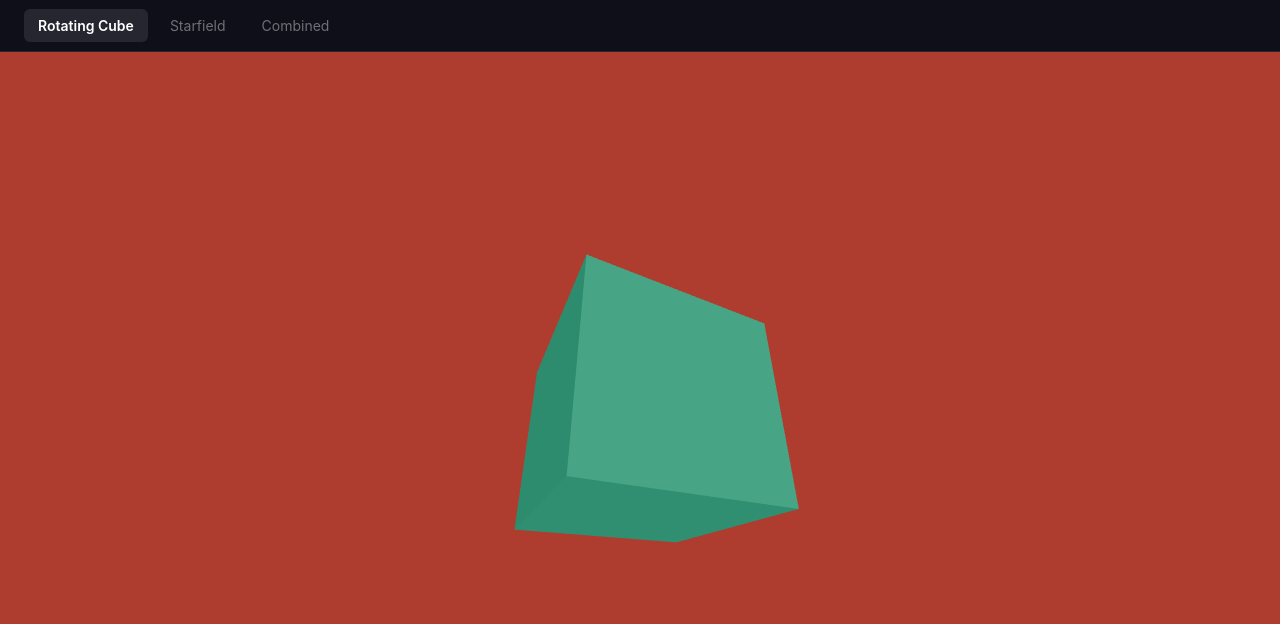
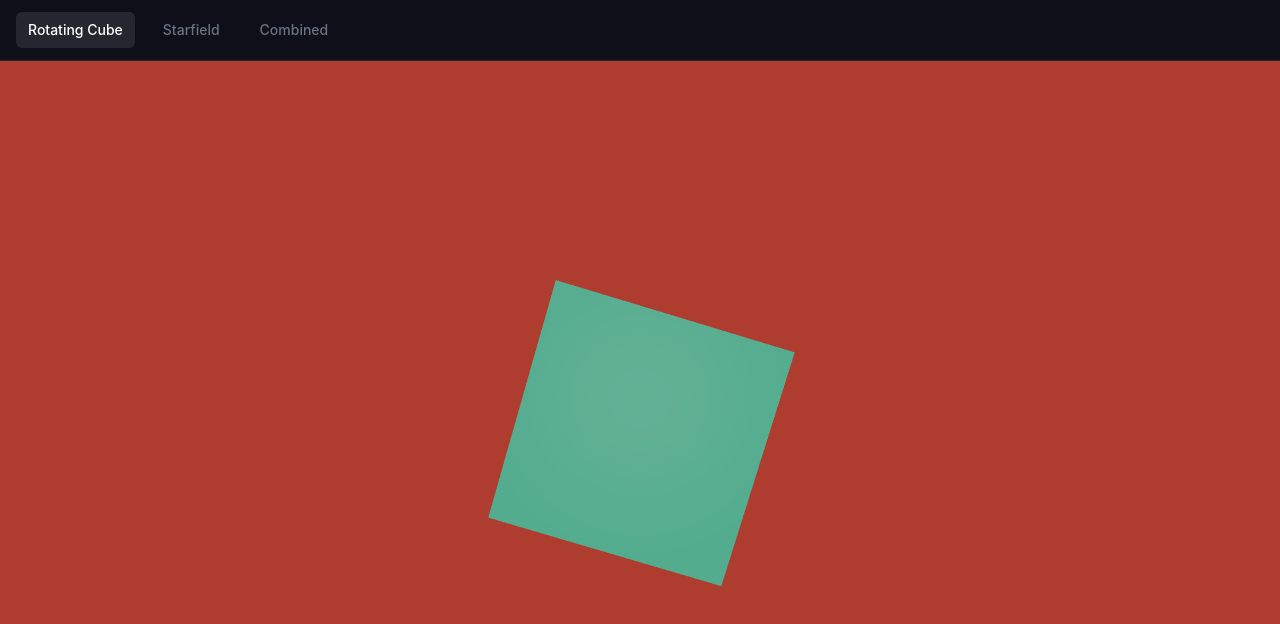
Before and after one commit to Flembons/react-fiber-practice, a React (Vite) app: page / in a window 1280 px wide. Shown: the top 624 px of the page. Built offline with nearby package versions, Linux system fonts and the light colour scheme.

Commit message:
fix header styling

```diff
--- a/index.html
+++ b/index.html
@@ -1,16 +1,6 @@
 <!doctype html>
 <html lang="en">
   <head>
-    <style>
-      * {
-        margin: 0;
-        padding: 0;
-        box-sizing: border-box;
-      }
-      body {
-        overflow: hidden;
-      }
-    </style>
     <meta charset="UTF-8" />
     <link rel="icon" type="image/svg+xml" href="/favicon.svg" />
     <meta name="viewport" content="width=device-width, initial-scale=1.0" />
--- a/src/App.tsx
+++ b/src/App.tsx
@@ -17,13 +17,13 @@ export default function App() {
   return (
     <div className="flex flex-col h-screen">
       <Header scenes={SCENES} active={active} onSelect={setActive} />
-      <div className="flex-1 overflow-hidden">
+      <main className="flex flex-col h-full bg-black">
         <Canvas>
           {active === "rotating-cube" && <RotatingCubeScene />}
           {active === "starfield" && <Starfield />}
           {active === "combined" && <CombinedScene />}
         </Canvas>
-      </div>
+      </main>
     </div>
   );
 }
--- a/src/components/Header.tsx
+++ b/src/components/Header.tsx
@@ -11,35 +11,18 @@ interface HeaderProps {
 
 export default function Header({ scenes, active, onSelect }: HeaderProps) {
   return (
-    <header
-      style={{
-        height: 52,
-        background: "#0f0f1a",
-        borderBottom: "1px solid #ffffff18",
-        display: "flex",
-        alignItems: "center",
-        padding: "0 24px",
-        gap: 8,
-        flexShrink: 0,
-      }}
-    >
+    <header className="flex items-center px-4 py-3 gap-4 bg-[#0f0f1a] border-b border-[#ffffff18]">
       {scenes.map((scene) => {
         const isActive = scene.id === active;
         return (
           <button
             key={scene.id}
             onClick={() => onSelect(scene.id)}
-            style={{
-              background: isActive ? "#ffffff18" : "transparent",
-              color: isActive ? "#ffffff" : "#ffffff66",
-              border: "none",
-              borderRadius: 6,
-              padding: "6px 14px",
-              cursor: "pointer",
-              fontSize: 14,
-              fontWeight: isActive ? 600 : 400,
-              transition: "background 0.15s, color 0.15s",
-            }}
+            className={`px-3 py-2 rounded-md cursor-pointer text-sm font-medium transition-colors duration-250 ${
+              isActive
+                ? "bg-[#ffffff18] text-white"
+                : "bg-none hover:bg-gray-800 text-gray-500"
+            }`}
           >
             {scene.label}
           </button>
--- a/src/features/RotatingCube/components/RotatingCube.tsx
+++ b/src/features/RotatingCube/components/RotatingCube.tsx
@@ -1,14 +1,48 @@
-import { useRef } from "react";
+import { useRef, useEffect } from "react";
 import { useFrame } from "@react-three/fiber";
-import { Mesh } from "three";
+import { Mesh, Color, MeshPhongMaterial } from "three";
+
+const ARROW_KEY_COLORS: Record<string, Color> = {
+  ArrowLeft: new Color("red"),
+  ArrowRight: new Color("green"),
+  ArrowUp: new Color("blue"),
+  ArrowDown: new Color("yellow"),
+};
 
 export default function RotatingCube() {
   const meshRef = useRef<Mesh>(null);
+  const pressedKeyRef = useRef<string | null>(null);
+
+  useEffect(() => {
+    const handleKeyDown = (e: KeyboardEvent) => {
+      if (e.key in ARROW_KEY_COLORS) {
+        e.preventDefault();
+        pressedKeyRef.current = e.key;
+      }
+    };
+    const handleKeyUp = (e: KeyboardEvent) => {
+      if (e.key === pressedKeyRef.current) {
+        pressedKeyRef.current = null;
+      }
+    };
+    window.addEventListener("keydown", handleKeyDown);
+    window.addEventListener("keyup", handleKeyUp);
+    return () => {
+      window.removeEventListener("keydown", handleKeyDown);
+      window.removeEventListener("keyup", handleKeyUp);
+    };
+  }, []);
 
   useFrame((_, delta) => {
-    if (meshRef.current) {
-      meshRef.current.rotation.x += delta * 0.5;
-      meshRef.current.rotation.y += delta * 0.5;
+    if (!meshRef.current) return;
+    meshRef.current.rotation.x += delta * 0.3;
+    meshRef.current.rotation.y += delta * 0.53;
+    const key = pressedKeyRef.current;
+    if (key) {
+      (meshRef.current.material as MeshPhongMaterial).color.lerp(
+        ARROW_KEY_COLORS[key],
+        delta * 2,
+      );
     }
   });
 
```
